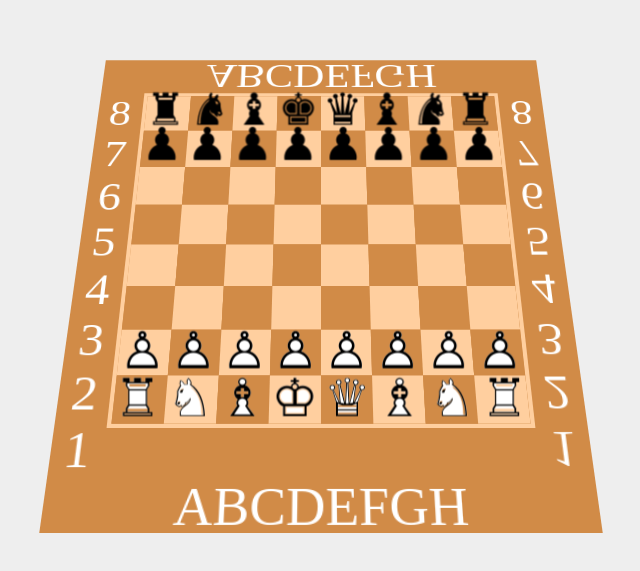
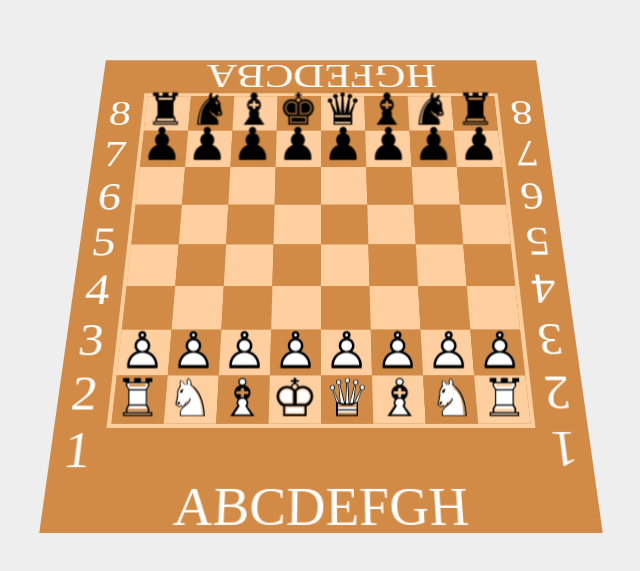
Before and after one commit to DAB0mB/parallax-chess, a React (Vite) app: page / in a window 1280 px wide. Shown: the part 135-706 px from the top of the page, without its empty margins (319-959 px from the left). Built offline with nearby package versions, Linux system fonts and the light colour scheme.

Commit message:
Fix axis flip

```diff
--- a/src/ui/axis.module.css
+++ b/src/ui/axis.module.css
@@ -32,5 +32,5 @@
 }
 
 .flip {
-  transform: rotateX(180deg);
+  transform: rotateX(180deg) rotateY(180deg);
 }
```
